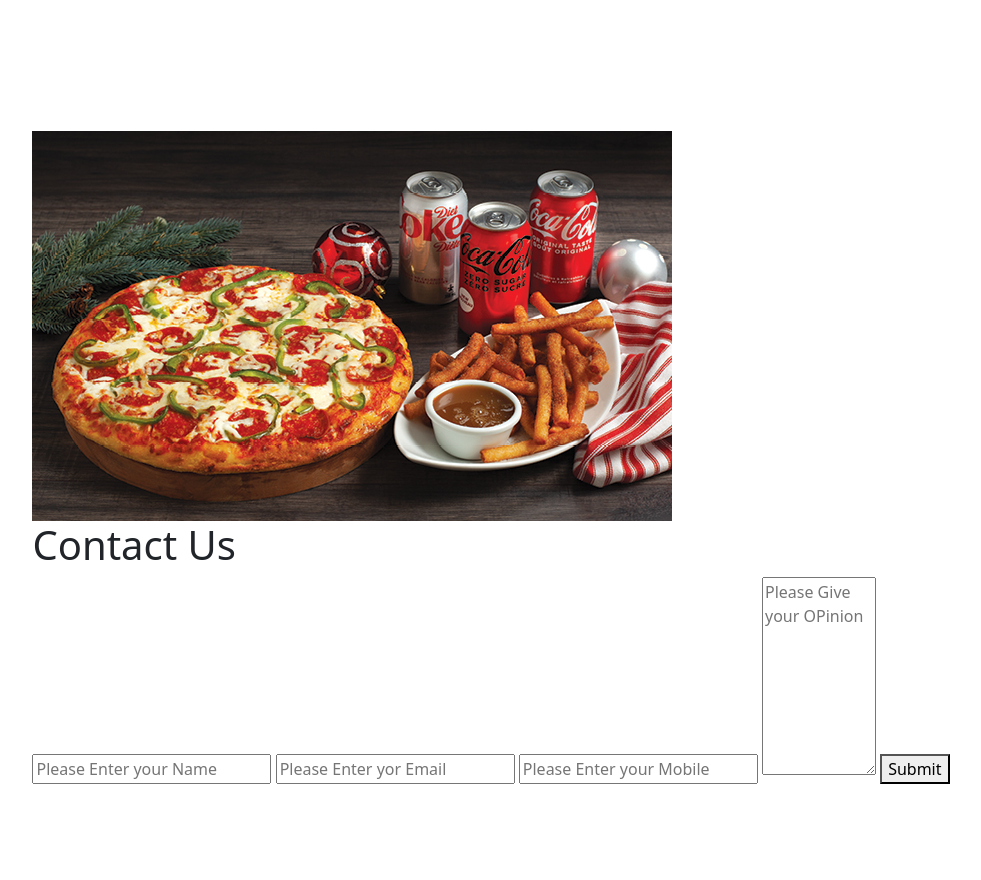
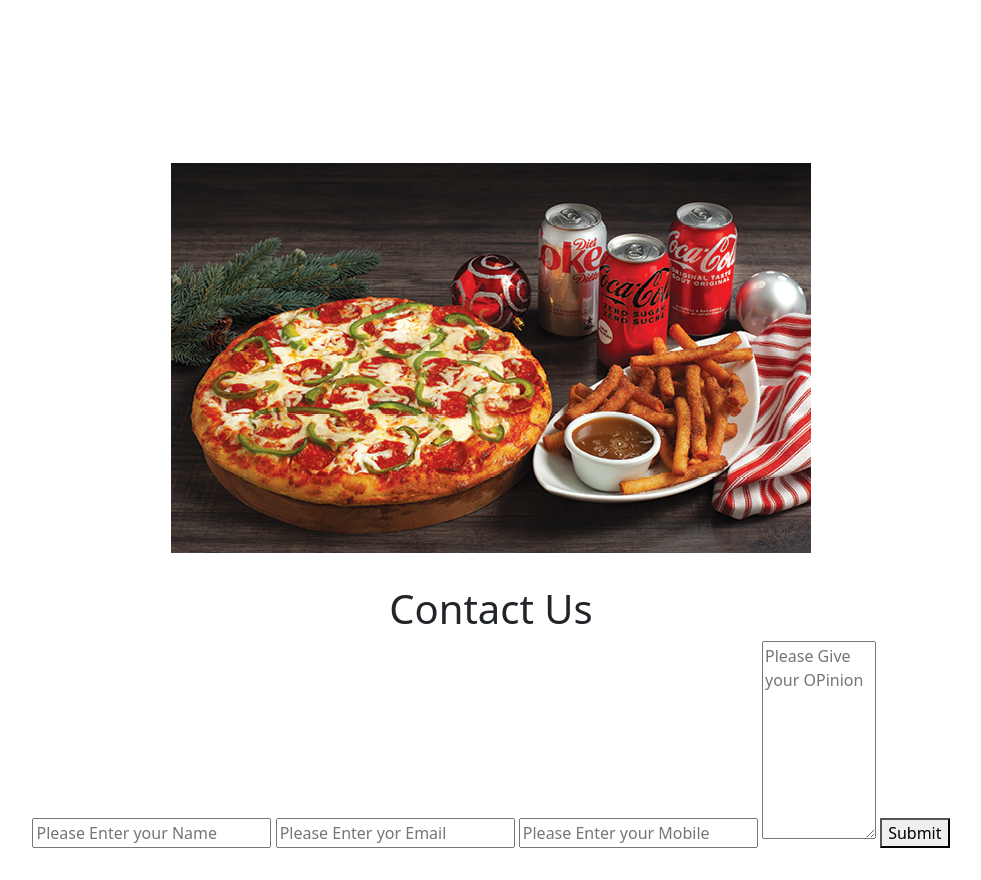
Before and after one commit to HBMakena/week4-ip, a plain HTML site: page index.html in a window 1280 px wide. Shown: the part 2140-3020 px from the top of the page, without its empty margins (149-1130 px from the left). Before the commit the page ends 2924 px from the top, so only its background shows below. Drawn offline with nearby package versions, Linux system fonts and the light colour scheme.

Commit message:
text alignment

```diff
--- a/css/style.css
+++ b/css/style.css
@@ -143,3 +143,8 @@ ul li a:hover{
     justify-content: center;
     align-items: center;
 }
+.pizza-contact-col{
+    margin: 2rem;
+    flex: 1 1 20rem;
+    text-align: center;
+}
```
